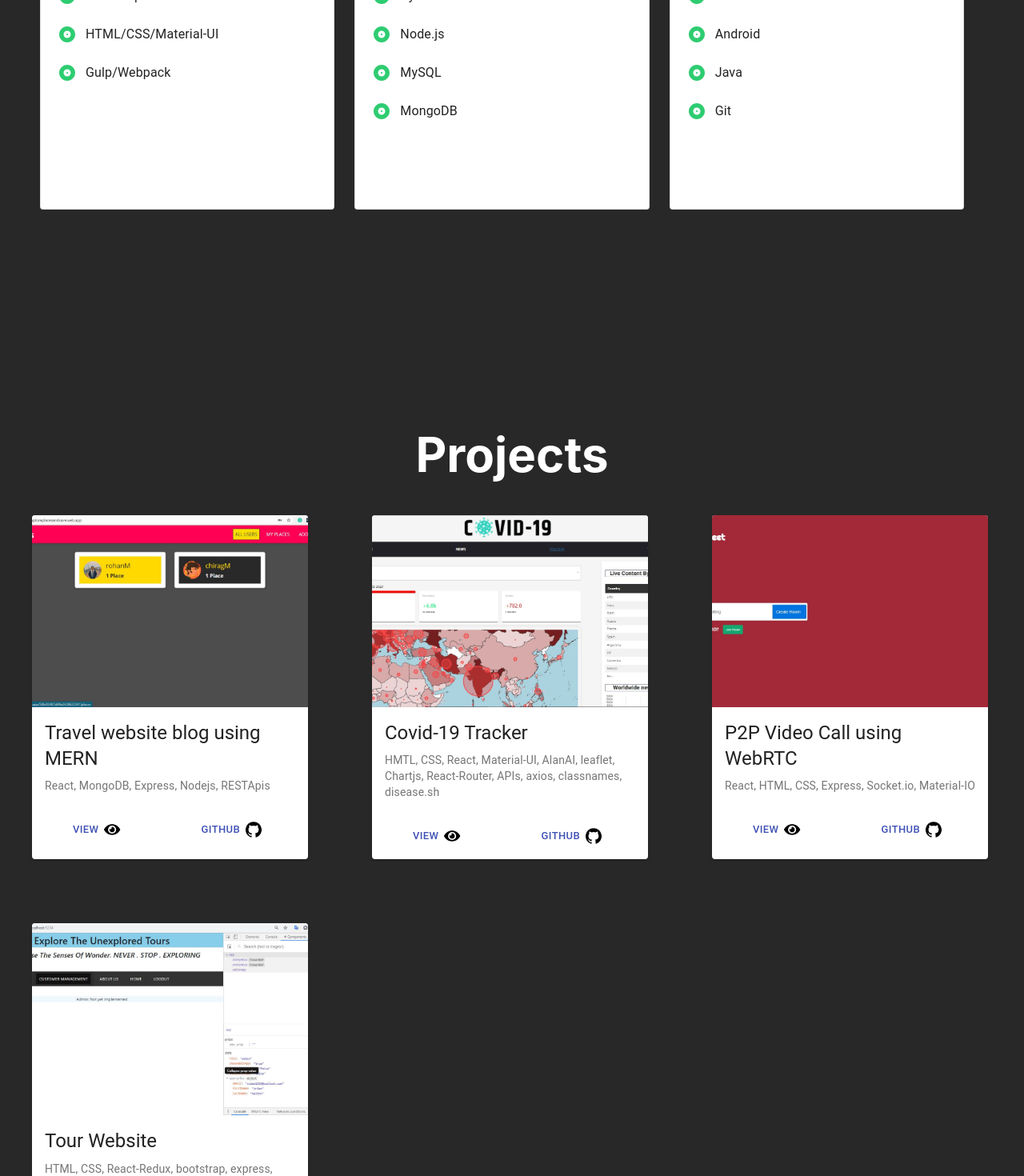
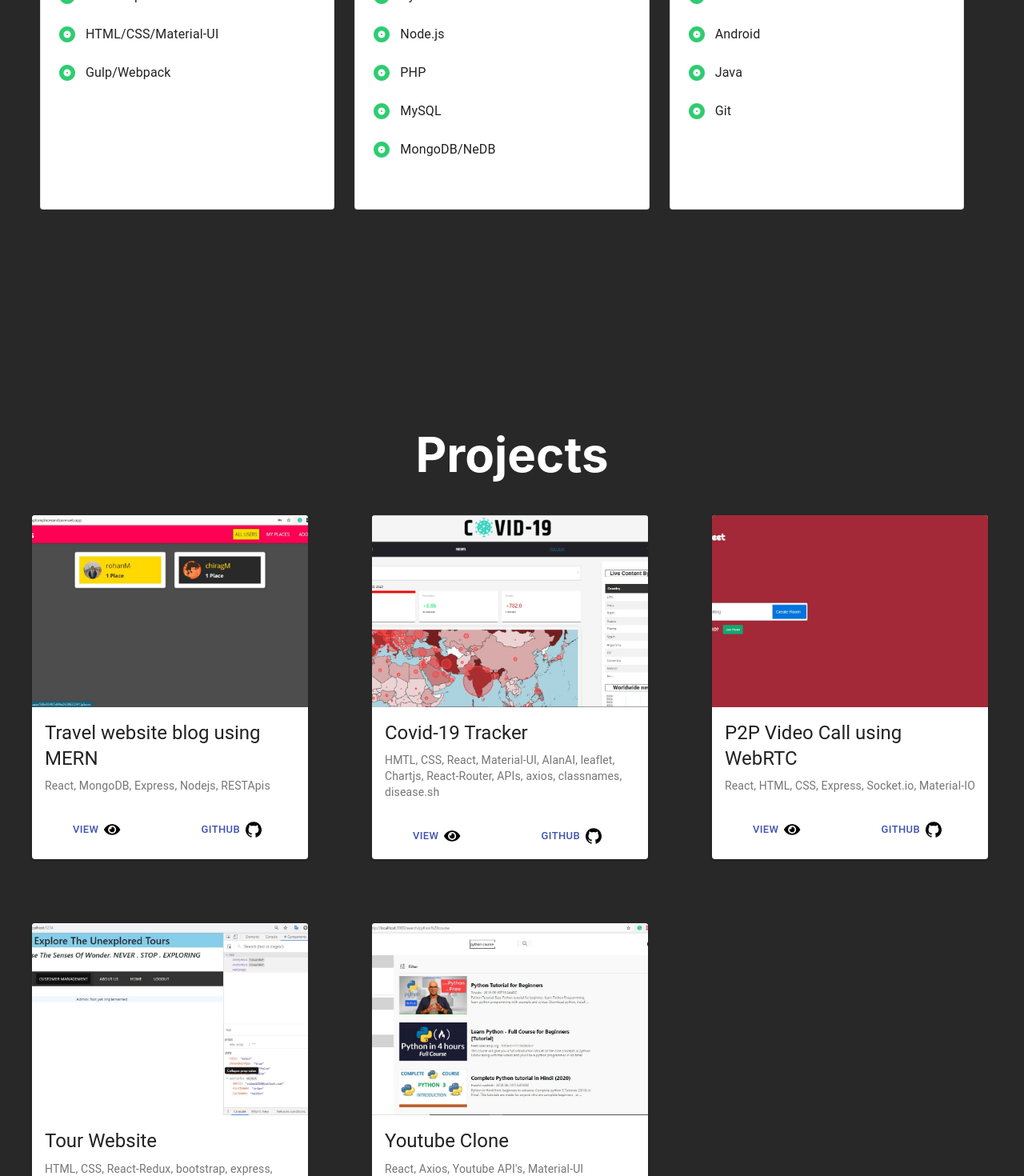
Before and after one commit to RohankumarM/my-portfolio, a React (Create React App) app: page / in a window 1280 px wide. Shown: the part 980-2450 px from the top of the page at 80% size. Built offline with nearby package versions, Linux system fonts and the light colour scheme.

Commit message:
updated portfolio

```diff
--- a/src/App.css
+++ b/src/App.css
@@ -304,7 +304,7 @@ html, body {
 
 @media (max-width: 600px) {
   .box {
-    top: 90%;
+    top: 80%;
   }
   .profilepic img {
     display: block;
@@ -431,6 +431,7 @@ html, body {
 }
 
 .project-root {
+  min-width: 345px;
   margin-top: 40px;
   max-width: 345px;
   margin: 40px;
--- a/src/App.js
+++ b/src/App.js
@@ -11,6 +11,7 @@ import TourWebsite from './images/TourWebsite.jpg';
 import CovidTracker from './images/covidTracker.JPG';
 import WebRTC from './images/FrontView.JPG';
 import ExploreMERN from './images/ExploreMERN.JPG';
+import YoutubeClone from './images/youtube.JPG';
 import ProfilePic from './images/Profile_Picture.svg';
 import FrontEnd from './images/frontend-icon.svg';
 import BackEnd from './images/backend-icon.svg';
@@ -55,7 +56,7 @@ const App = () => {
   });
 
   const frontEndSkills = ['React/Redux', 'Javascript', 'HTML/CSS/Material-UI', 'Gulp/Webpack'];
-  const backEndSkills = ['Express', 'Python', 'Node.js', 'MySQL', 'MongoDB'];
+  const backEndSkills = ['Express', 'Python', 'Node.js', 'PHP', 'MySQL', 'MongoDB/NeDB'];
   const otherSkills = ['React Native', 'Firebase', 'Android', 'Java', 'Git']
 
   const projectDetails = [
@@ -87,6 +88,12 @@ const App = () => {
       projectImg: TourWebsite,
       projectDemo: '',
       projectGithub: 'https://github.com/RohankumarM/Tour-website-using-React-RestAPI-MongoDB'
+    },{
+      projectName: 'Youtube Clone',
+      projectDetails: `React, Axios, Youtube API's,  Material-UI`,
+      projectImg: YoutubeClone,
+      projectDemo: 'https://exploreplacesandsave.web.app/5f8e93487dff4a3428632341/places',
+      projectGithub: 'https://github.com/RohankumarM/MERN'
     }
   ];
 
```
Also changed, not shown: src/images/youtube.JPG (added).
